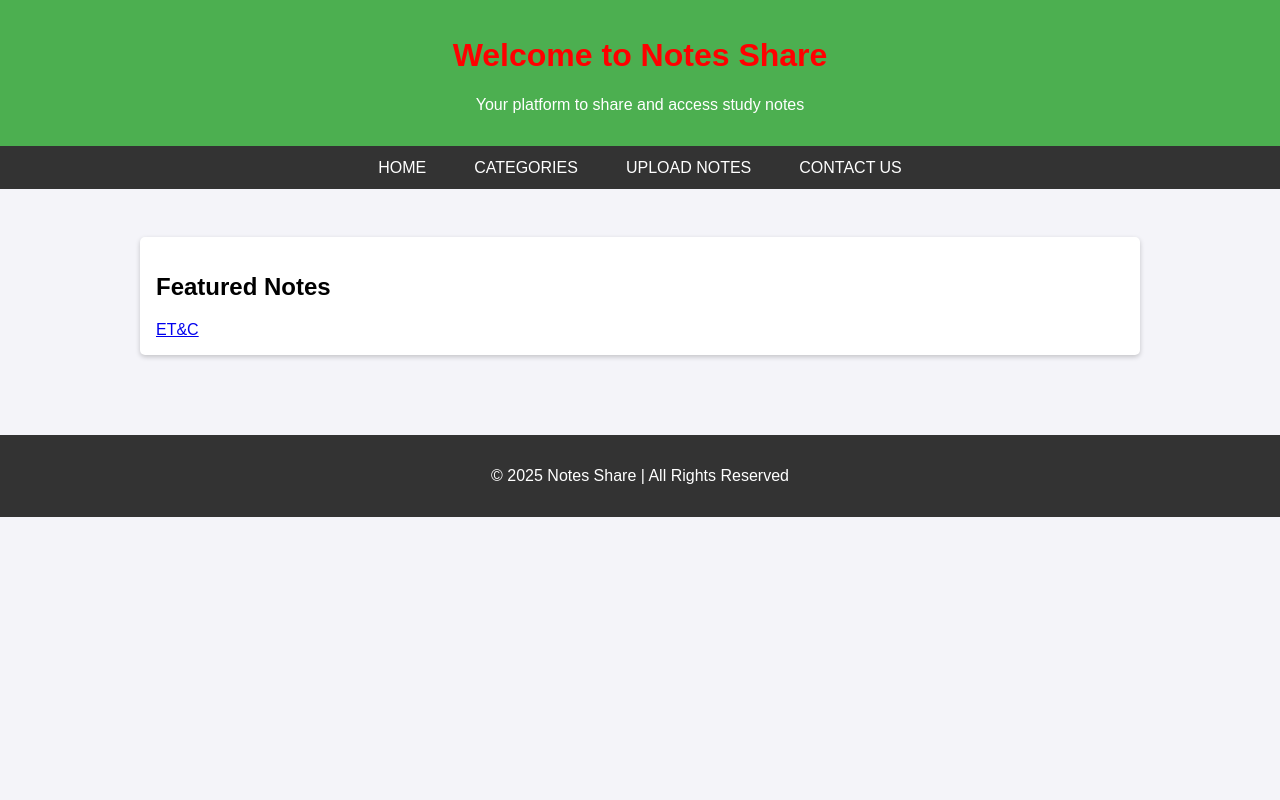
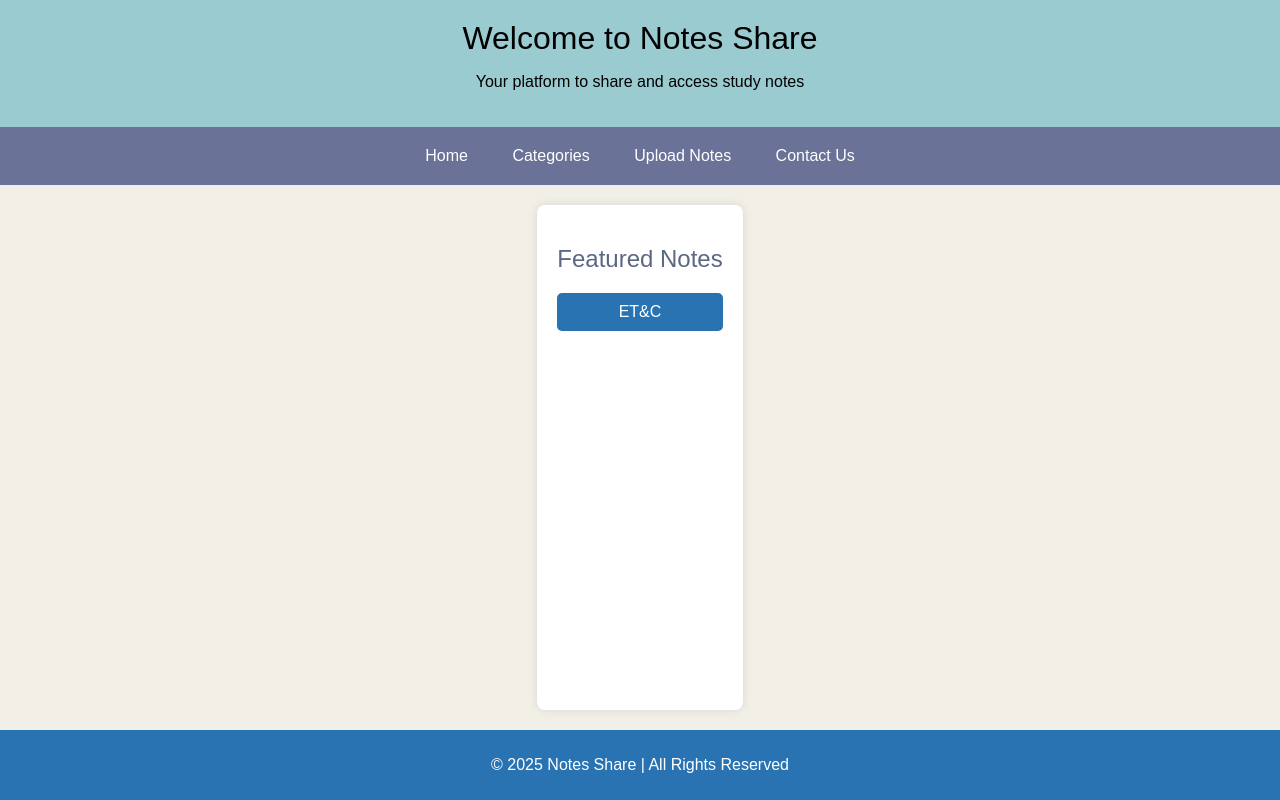
Before and after one commit to s7man/My-Website, a plain HTML site: page index.html in a window 1280 px wide. Drawn offline with Linux system fonts and the light colour scheme.

Commit message:
chenge css

```diff
--- a/index.html
+++ b/index.html
@@ -1,30 +1,36 @@
 <!DOCTYPE html>
 <html lang="en">
+
   <head>
     <meta charset="UTF-8">
     <meta name="viewport" content="width=device-width, initial-scale=1.0">
     <title>Notes Sharing Platform</title>
     <link rel="stylesheet" href="style.css">
   </head>
+
   <body>
+
     <header>
       <h1>Welcome to Notes Share</h1>
       <p>Your platform to share and access study notes</p>
     </header>
+
     <nav>
       <a href="#">Home</a>
       <a href="#">Categories</a>
       <a href="#">Upload Notes</a>
       <a href="#">Contact Us</a>
     </nav>
+
     <div class="container">
-    <div class="card">
         <h2>Featured Notes</h2>
-      <a href="//Notes/et&c.html"> ET&C </a>
+        <a href="/Notes/etnc.html"> ET&C </a>
     </div>
-  </div>
+
+
     <footer>
       <p>&copy; 2025 Notes Share | All Rights Reserved</p>
     </footer>
+
   </body>
 </html>
--- a/style.css
+++ b/style.css
@@ -1,56 +1,86 @@
+/* General Styles */
 body {
   font-family: Arial, sans-serif;
   margin: 0;
   padding: 0;
-  background-color: #f4f4f9;
+  background-color: #f2efe7;
+  text-align: center;
+  color: #333;
+  display: flex;
+  flex-direction: column;
+  min-height: 100vh;
 }
+
+/* Header */
 header {
-  background-color: #4CAF50;
-  color: white;
-  padding: 1rem;
-  text-align: center;
+  background: #9acbd0;
+  color: rgb(0, 0, 0);
+  padding: 20px 0;
+
 }
+
+header h1 {
+  margin: 0;
+  font-weight: normal;
+}
+
+/* Navigation */
 nav {
-  display: flex;
-  justify-content: center;
-  background-color: #333;
+  background: #6a7297;
+  padding: 10px 0;
 }
+
 nav a {
   color: white;
-  padding: 0.8rem 1.5rem;
   text-decoration: none;
-  text-transform: uppercase;
-}
-nav a:hover {
-  background-color: #575757;
-}
-.container {
-  padding: 2rem;
-  max-width: 1000px;
-  margin: 0 auto;
-}
-.card {
-  background: white;
-  padding: 1rem;
-  margin: 1rem 0;
-  border-radius: 5px;
-  box-shadow: 0 2px 5px rgba(0, 0, 0, 0.2);
-}
-footer {
-  background-color: #333;
-  color: white;
-  text-align: center;
-  padding: 1rem;
-  margin-top: 2rem;
+  padding: 10px 20px;
+  display: inline-block;
+  font-weight: normal;
+  transition: background 0.3s ease;
 }
 
+nav a:hover {
+  background: #97b2c8;
+  border-radius: 5px;
+}
 
+/* Main Container */
+.container {
+  max-width: 800px;
+  margin: 20px auto;
+  background: white;
+  padding: 20px;
+  box-shadow: 0 0 10px rgba(0, 0, 0, 0.1);
+  border-radius: 8px;
+  flex: 1;
+}
 
+.container h2 {
+  color: #5c6784;
+  font-weight: normal;
+}
 
+.container a {
+  display: block;
+  margin: 10px 0;
+  padding: 10px;
+  background: #2973b2;
+  color: white;
+  text-decoration: none;
+  border-radius: 5px;
+  font-weight: normal;
+  transition: background 0.3s ease;
+}
 
+.container a:hover {
+  background: #1f5a8d;
+}
 
-  h1{ color: #ff0000; }
-  ul { list-style-type: disc; margin-left: 20px; }
-  table { width: 100%; border-collapse: collapse; margin-top: 10px; }
-  th, td { border: 1px solid #000; padding: 8px; text-align: left; }
-  th { background-color: #f4f4f4; }
+/* Footer */
+footer {
+  background: #2973b2;
+  color: white;
+  padding: 10px 0;
+  width: 100%;
+  margin-top: auto;
+}
```
Also changed, not shown: Notes/ETnC/U1.html (renamed from Notes/ET&C/U1.html), Notes/ETnC/U2.html (renamed from Notes/ET&C/U2.html), Notes/ETnC/U3.html (renamed from Notes/ET&C/U3.html), Notes/ETnC/U4.html (renamed from Notes/ET&C/U4.html), Notes/ETnC/U5.html (renamed from Notes/ET&C/U5.html), Notes/etnc.html (renamed from Notes/et&c.html). Lines whose indentation alone changed are shown as unchanged.
